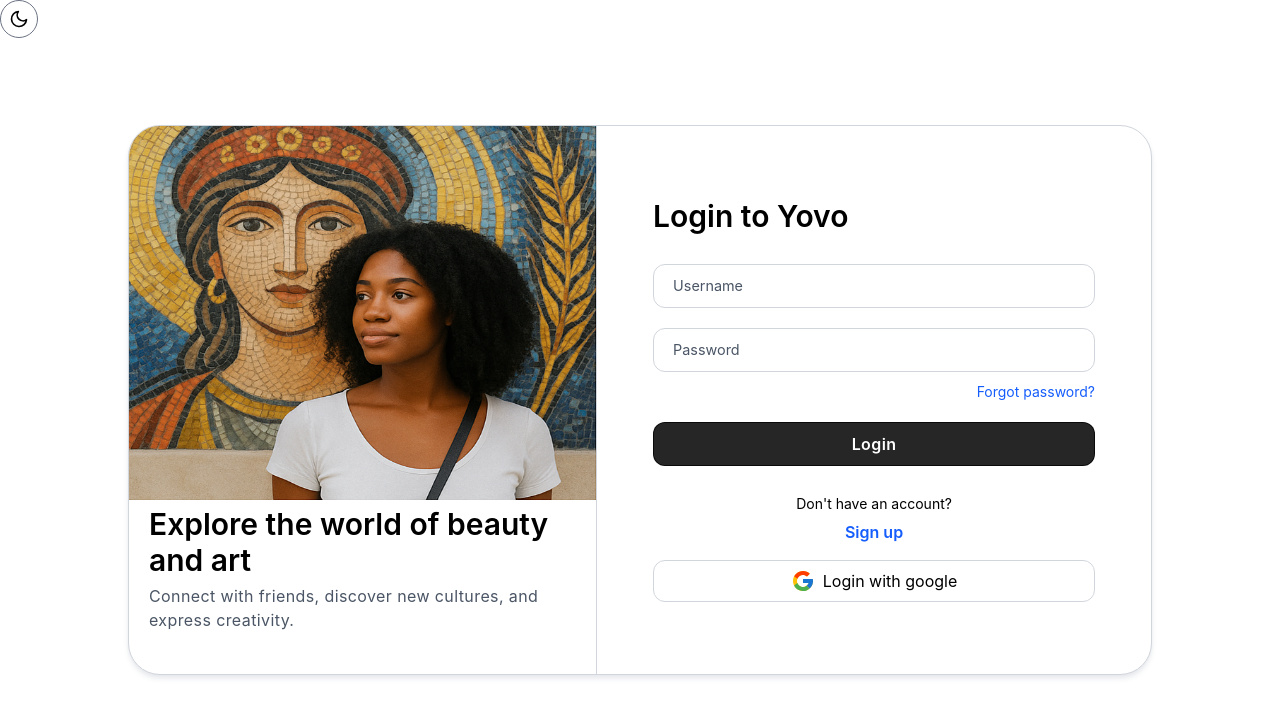
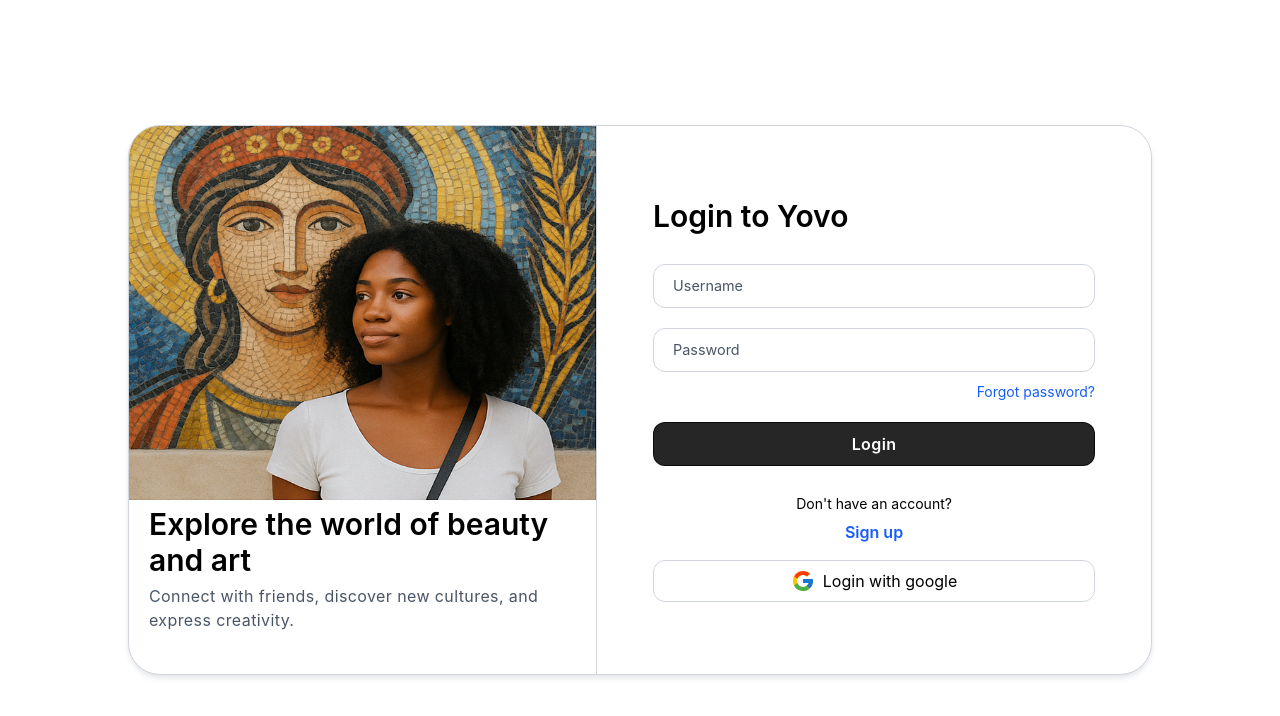
Before and after one commit to pranjul-jangra/yovo, a React (Vite) app: page /signup in a window 1280 px wide. Shown: the top 716 px of the page. Built offline with nearby package versions, Linux system fonts and the light colour scheme; no server answers.

Commit message:
removed dragable theme button

```diff
--- a/src/App.jsx
+++ b/src/App.jsx
@@ -1,9 +1,6 @@
 import './App.css';
-import { lazy, Suspense, useRef, useState } from 'react';
+import { lazy, Suspense } from 'react';
 import { createBrowserRouter, RouterProvider, Outlet, ScrollRestoration } from 'react-router-dom';
-import { motion } from 'motion/react';
-import { IoIosSunny } from "react-icons/io";
-import { FiMoon } from "react-icons/fi";
 import { Toaster } from 'sonner';
 import useThemeStore from './store/themeStore';
 import useLenis from './hooks/useLenis';
@@ -45,9 +42,7 @@
 const PrivacyPolicy = lazy(() => import('./layouts/PrivacyPolicy'));
 
 // Shared layout for all routes
-function RootLayout({ theme, setTheme }) {
-  const [draging, setDraging] = useState(false);
-  const constraintRef = useRef();
+function RootLayout({ theme }) {
   const { screenLoader } = useLoaderStore();
 
   useLenis();
@@ -59,20 +54,6 @@
 
       {/* Full Screen Loader */}
       {screenLoader && <div className='fixed inset-0 z-[500]'><Loader /></div>}
-
-      {/* Theme toggle button */}
-      <section ref={constraintRef} className='w-screen h-screen fixed inset-0 pointer-events-none z-[501]'>
-        <motion.button
-          drag
-          dragConstraints={constraintRef}
-          onDragStart={() => setDraging(true)}
-          onDragEnd={() => setTimeout(() => setDraging(false), 100)}
-          onClick={() => { if (!draging) setTheme(theme === "light" ? "dark" : "light") }}
-          className='text-xl p-2 border border-gray-500 rounded-full bg-white cursor-pointer pointer-events-auto'
-        >
-          {theme === "light" ? <FiMoon /> : <IoIosSunny />}
-        </motion.button>
-      </section>
 
       {/* Toaster */}
       <Toaster position="bottom-right" theme={theme} duration={6000} />
```
